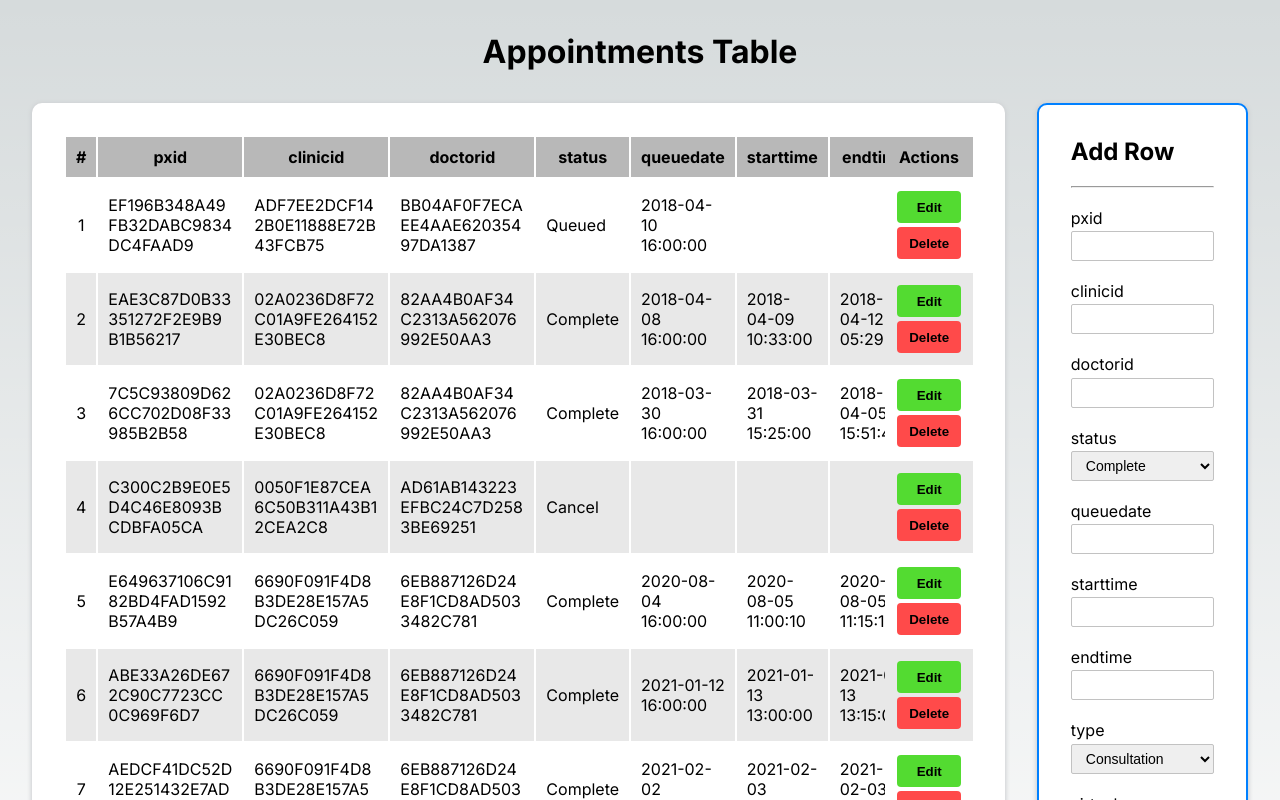
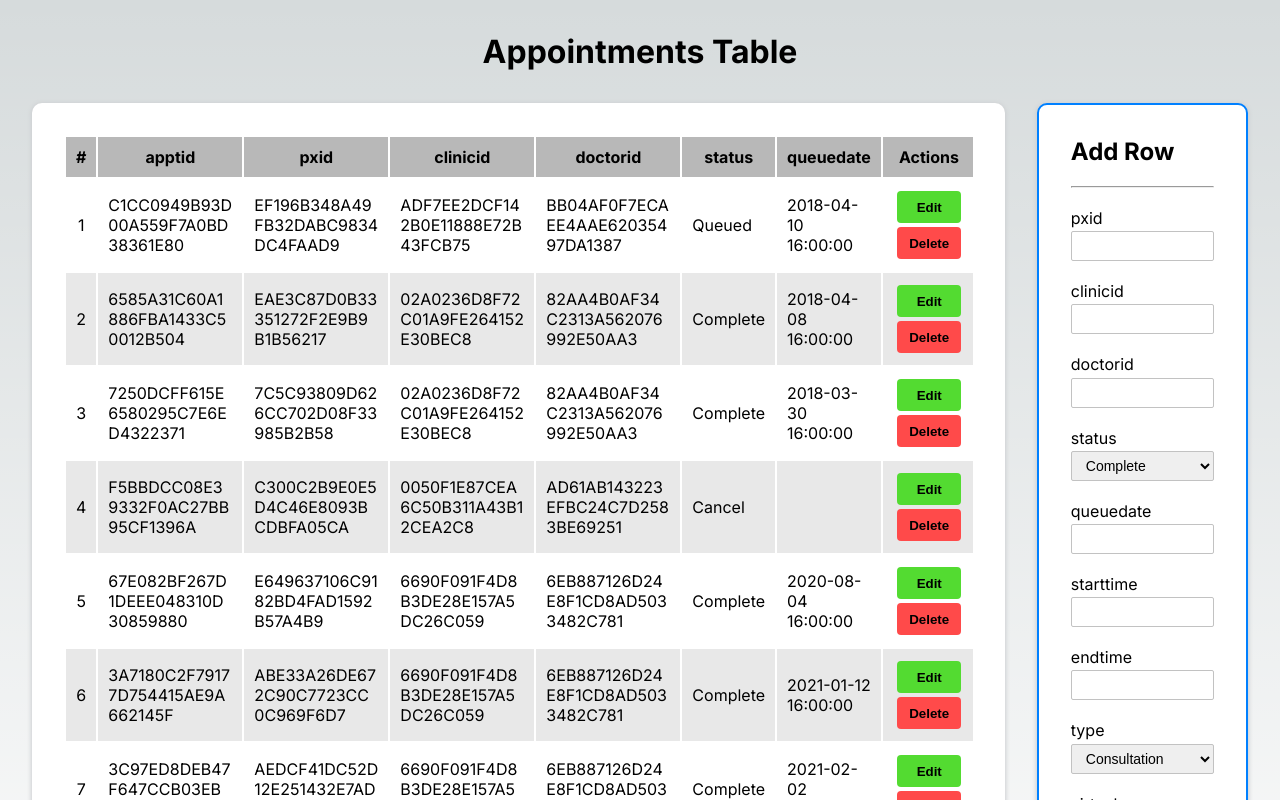
Before and after one commit to qwerttyuiiop1/stadvdb, a Next.js app: page / in a window 1280 px wide. Shown: the top 800 px of the page. Built offline with nearby package versions, Linux system fonts and the light colour scheme.

Commit message:
Moved apptid to second table column

```diff
--- a/src/components/Table/TableHeader.tsx
+++ b/src/components/Table/TableHeader.tsx
@@ -6,6 +6,7 @@ const TableHeader = () => {
       <thead>
         <tr>
           <th className={styles.rowNumberCellHeader}>#</th>
+          <th className={styles.th}>apptid</th>
           <th className={styles.th}>pxid</th>
           <th className={styles.th}>clinicid</th>
           <th className={styles.th}>doctorid</th>
@@ -15,7 +16,6 @@ const TableHeader = () => {
           <th className={styles.th}>endtime</th>
           <th className={styles.th}>type</th>
           <th className={styles.th}>virtual</th>
-          <th className={styles.th}>apptid</th>
           <th className={styles.actionCellHeader}>Actions</th>
         </tr>
       </thead>
--- a/src/components/Table/TableRow.tsx
+++ b/src/components/Table/TableRow.tsx
@@ -49,6 +49,7 @@ const TableRow: React.FC<{
     return(
       <tr className={styles.tr}>
         <td className={styles.rowNumberCell}>{rowNumber}</td>
+        <td>{data.apptid}</td>
         <td>{data.pxid}</td>
         <td>{data.clinicid}</td>
         <td>{data.doctorid}</td>
@@ -58,7 +59,6 @@ const TableRow: React.FC<{
         <td>{data.endtime}</td>
         <td>{data.type}</td>
         <td>{data.virtual}</td>
-        <td>{data.apptid}</td>
         <td className={styles.actionCell}>
           <button className={styles.editButton} onClick={handleEdit}>Edit</button>
           <button className={styles.deleteButton} onClick={handleDelete}>Delete</button>
```
